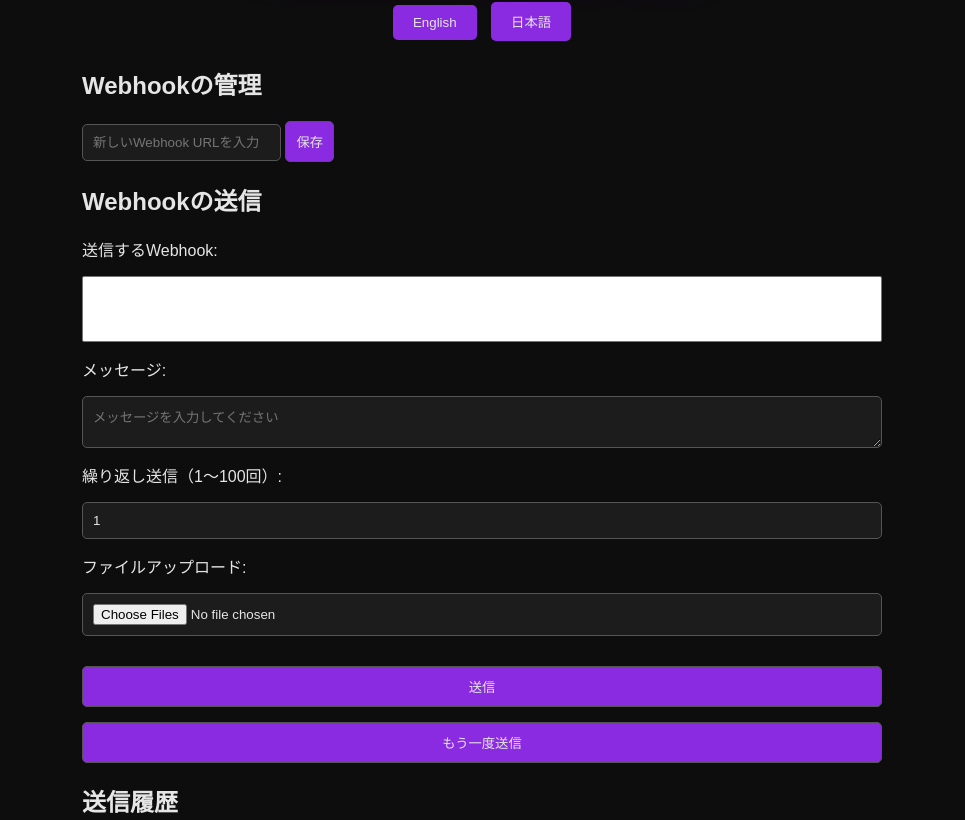
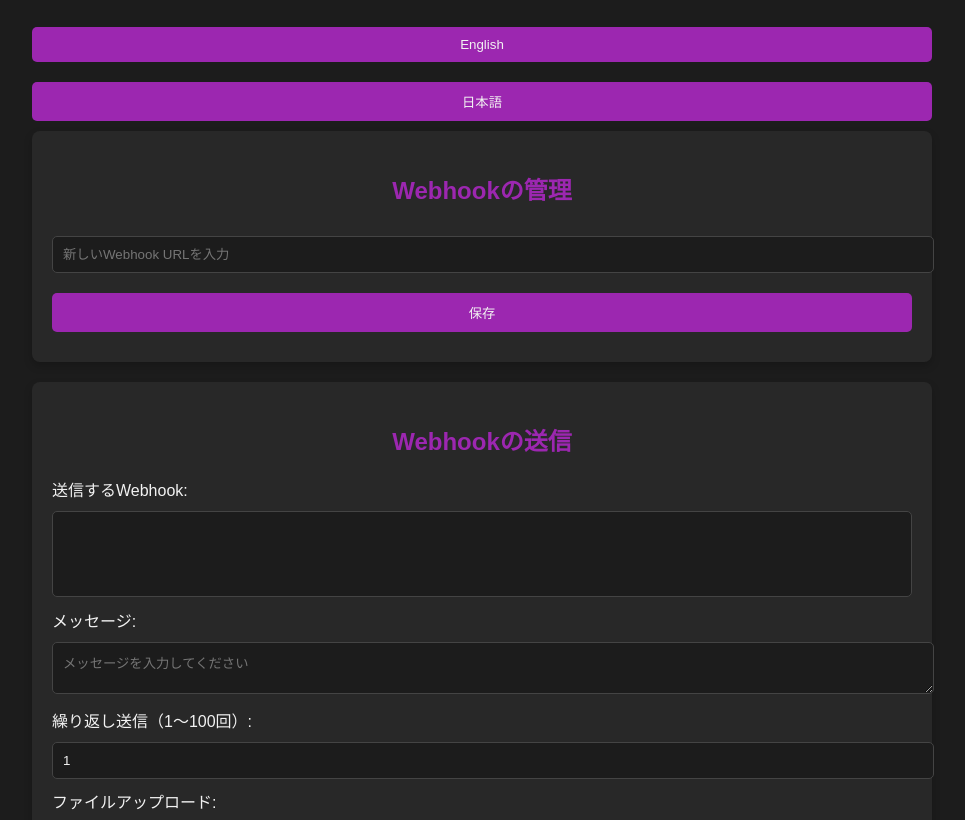
Before and after one commit to zenon-i/webhook-v2, a plain HTML site: page index.html in a window 1280 px wide. Shown: the part 112-932 px from the top of the page, without its empty margins (158-1123 px from the left). Drawn offline with Linux system fonts and the light colour scheme.

Commit message:
Update styles.css

```diff
--- a/styles.css
+++ b/styles.css
@@ -1,67 +1,64 @@
 /* styles.css */
 body {
-  font-family: Arial, sans-serif;
-  background-color: #0d0d0d;
-  color: #e5e5e5;
+  font-family: 'Arial', sans-serif;
+  background-color: #1c1c1c;
+  color: #f2f2f2;
   margin: 0;
   padding: 0;
 }
 
+h1, h2 {
+  color: #9c27b0;
+  text-align: center;
+}
+
 .container {
-  max-width: 800px;
-  margin: 0 auto;
+  max-width: 900px;
+  margin: 20px auto;
   padding: 20px;
 }
 
-header {
-  text-align: center;
+section {
   margin-bottom: 20px;
+  padding: 20px;
+  background-color: #282828;
+  border-radius: 8px;
+  box-shadow: 0 4px 8px rgba(0, 0, 0, 0.2);
 }
 
-h1 {
-  color: #8a2be2;
-  animation: glow 1.5s infinite alternate;
-}
-
-.language-switcher button {
-  background-color: #8a2be2;
-  color: #e5e5e5;
-  border: none;
-  padding: 10px 20px;
-  margin: 5px;
-  cursor: pointer;
+input, textarea, select, button {
+  width: 100%;
+  padding: 10px;
+  margin: 10px 0;
   border-radius: 5px;
-}
-
-form {
-  display: flex;
-  flex-direction: column;
-  gap: 15px;
-}
-
-input, textarea, button {
-  padding: 10px;
-  border-radius: 5px;
-  border: 1px solid #555;
+  border: 1px solid #444;
   background-color: #1c1c1c;
-  color: #e5e5e5;
+  color: #f2f2f2;
 }
 
 button {
-  background-color: #8a2be2;
+  background-color: #9c27b0;
+  border: none;
   cursor: pointer;
-  transition: transform 0.2s;
+  transition: 0.2s;
 }
 
 button:hover {
   transform: scale(1.05);
+  background-color: #b437d1;
 }
 
-@keyframes glow {
-  from {
-    text-shadow: 0 0 5px #8a2be2, 0 0 10px #8a2be2, 0 0 20px #8a2be2;
-  }
-  to {
-    text-shadow: 0 0 10px #e5e5e5, 0 0 20px #e5e5e5, 0 0 40px #8a2be2;
-  }
+ul {
+  list-style: none;
+  padding: 0;
 }
+
+#preview img {
+  max-width: 100px;
+  margin: 10px;
+}
+
+#statsDisplay {
+  text-align: center;
+  color: #cfcfcf;
+}
```
